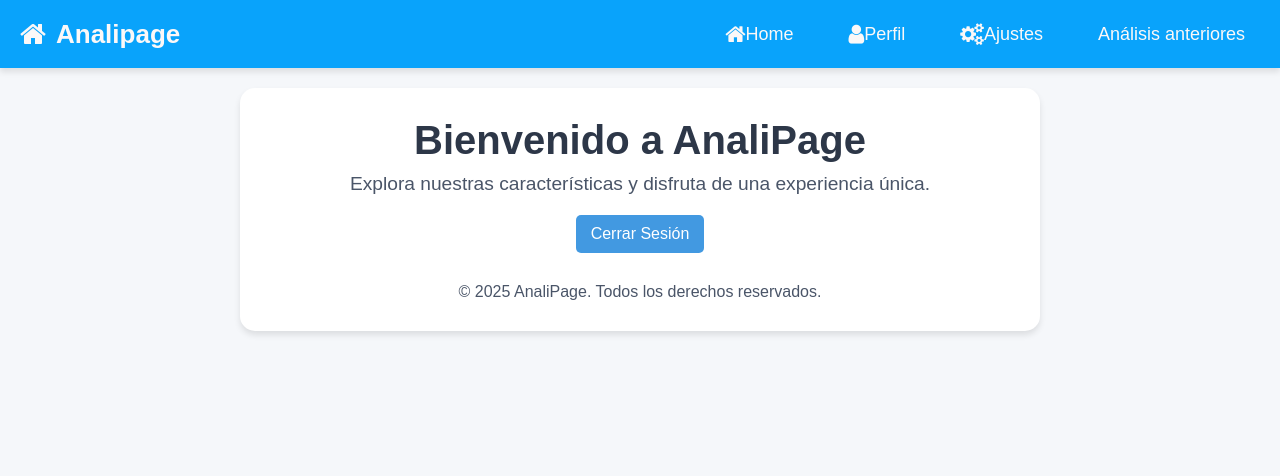
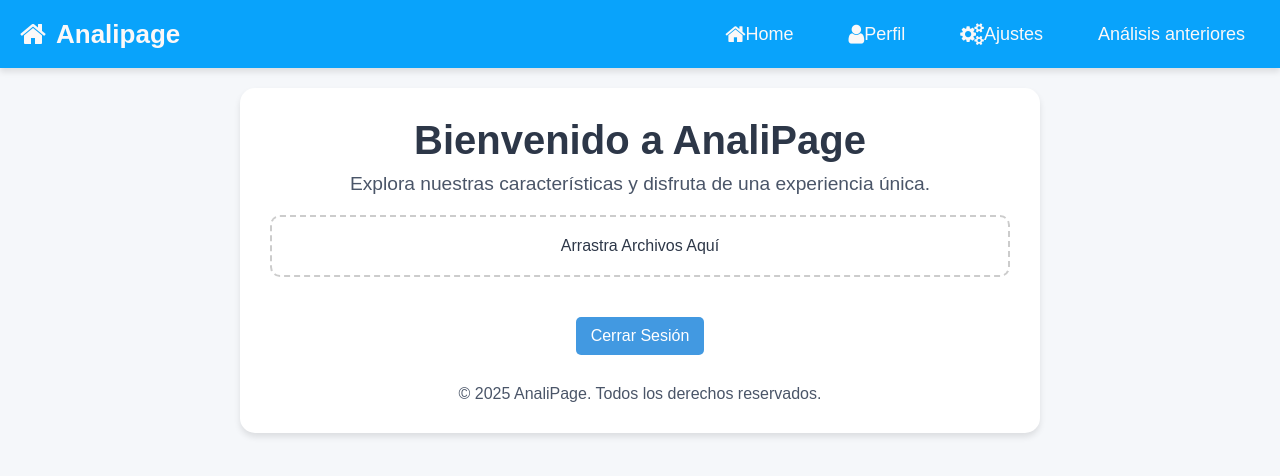
Before and after one commit to Camedute/AnaliPage, a React (Vite) app: page /Home in a window 1280 px wide. Shown: the top 476 px of the page. Built offline with nearby package versions, Linux system fonts and the light colour scheme.

Commit message:
Drag and Drop 1

```diff
--- a/src/views/home.css
+++ b/src/views/home.css
@@ -1,4 +1,3 @@
-/* Home.css */
 :root {
   --background-color: #f5f7fa;
   --text-color: #333;
@@ -92,3 +91,43 @@
 .footer-text.dark-mode {
   color: #e2e8f0;
 }
+
+/* Estilos para Drag and Drop */
+.main {
+  margin: 20px auto;
+  padding: 20px;
+  border: 2px dashed #ccc;
+  border-radius: 10px;
+  text-align: center;
+  transition: border-color 0.3s ease, background-color 0.3s ease;
+}
+
+.main.dragging {
+  border-color: #3182ce;
+  background-color: #e3f2fd;
+}
+
+.containerDragging {
+  display: flex;
+  flex-direction: column;
+  align-items: center;
+  justify-content: center;
+  height: 100%;
+}
+
+.divCenter {
+  display: flex;
+  align-items: center;
+  justify-content: center;
+  font-size: 1.2rem;
+  color: #2d3748;
+  font-weight: bold;
+}
+
+.divCenter img {
+  margin-right: 10px;
+}
+
+.divCenter.dark-mode {
+  color: #e2e8f0;
+}
--- a/src/views/home.tsx
+++ b/src/views/home.tsx
@@ -1,11 +1,81 @@
-import React, { useState } from "react";
+import React, { useState, useEffect, useRef } from "react";
 import { Navigate } from "react-router-dom";
 import "./Home.css";
 import { useTheme } from "../Components/ThemeContext"; // Para el tema oscuro
+import agregarArchivo from './agregarArchivo.png'; // Importación de imagen
 
 export function Home() {
   const [redirect, setRedirect] = useState(false);
   const { darkMode } = useTheme(); // Obtener el estado del modo oscuro
+
+  const divDrag = useRef<HTMLDivElement | null>(null);
+  const [dragging, setDragging] = useState(false);
+  const dragCounter = useRef(0);
+
+  // Usar referencias para las funciones de eventos
+  const handleDraginRef = useRef<(e: DragEvent) => void>();
+  const handleDragRef = useRef<(e: DragEvent) => void>();
+  const handleDropRef = useRef<(e: DragEvent) => void>();
+  const handleDragoutRef = useRef<(e: DragEvent) => void>();
+
+  // Inicializar funciones en useEffect
+  useEffect(() => {
+    handleDraginRef.current = (e: DragEvent) => {
+      e.preventDefault();
+      e.stopPropagation();
+      dragCounter.current++;
+      if (e.dataTransfer?.items && e.dataTransfer.items.length > 0) {
+        setDragging(true);
+      }
+    };
+
+    handleDragRef.current = (e: DragEvent) => {
+      e.preventDefault();
+      e.stopPropagation();
+    };
+
+    handleDropRef.current = (e: DragEvent) => {
+      e.preventDefault();
+      e.stopPropagation();
+      setDragging(false);
+      dragCounter.current = 0;
+      if (e.dataTransfer?.items && e.dataTransfer.items.length > 0) {
+        console.log("Archivos arrastrados", e.dataTransfer.items);
+        console.log(e.dataTransfer.items[0].getAsFile());
+      }
+    };
+
+    handleDragoutRef.current = (e: DragEvent) => {
+      e.preventDefault();
+      e.stopPropagation();
+      dragCounter.current--;
+      if (dragCounter.current === 0) {
+        setDragging(false);
+      }
+    };
+  }, []);
+
+  useEffect(() => {
+    const div = divDrag.current;
+    if (div) {
+      const dragin = handleDraginRef.current!;
+      const drag = handleDragRef.current!;
+      const drop = handleDropRef.current!;
+      const dragout = handleDragoutRef.current!;
+
+      div.addEventListener("dragenter", dragin);
+      div.addEventListener("dragover", drag);
+      div.addEventListener("drop", drop);
+      div.addEventListener("dragleave", dragout);
+
+      return () => {
+        div.removeEventListener("dragenter", dragin);
+        div.removeEventListener("dragover", drag);
+        div.removeEventListener("drop", drop);
+        div.removeEventListener("dragleave", dragout);
+      };
+    }
+  }, []);
 
   const closeSession = () => {
     setRedirect(true);
@@ -27,6 +97,19 @@ export function Home() {
             Explora nuestras características y disfruta de una experiencia única.
           </p>
 
+          <div ref={divDrag} className={dragging ? "main dragging" : "main"}>
+            {dragging ? (
+              <div className="containerDragging">
+                <div className="divCenter">
+                  <img src={agregarArchivo} width={50} height={50} alt="Logo Agregar Archivos" />
+                  &nbsp; Agregar Archivos
+                </div>
+              </div>
+            ) : (
+              <div>Arrastra Archivos Aquí</div>
+            )}
+          </div>
+
           <button
             onClick={closeSession}
             className={`logout-button ${darkMode ? "dark-mode" : ""}`}
```
Also changed, not shown: src/views/agregarArchivo.png (added).
